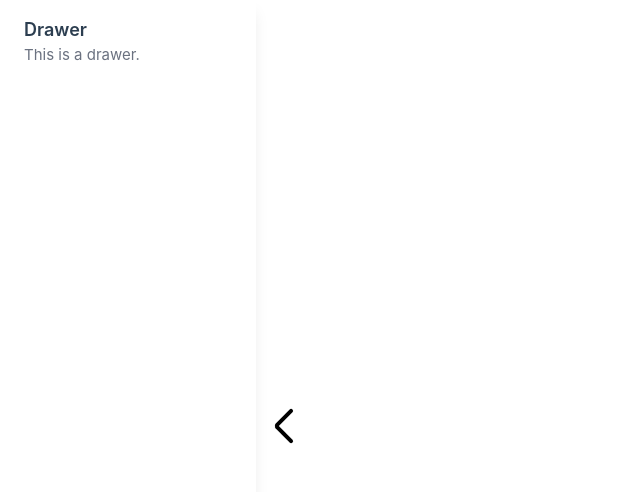
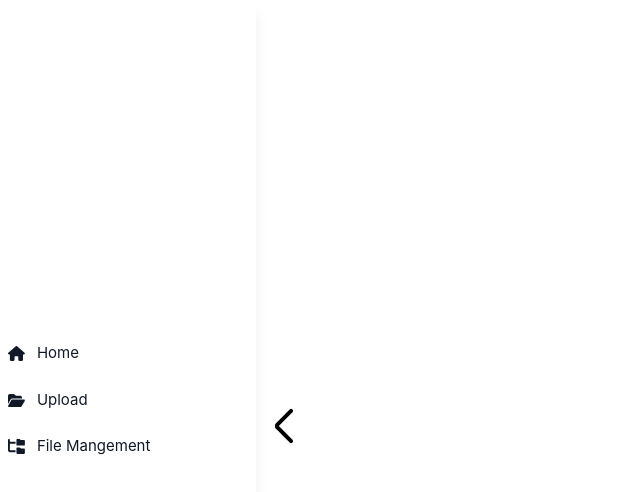
Before and after one commit to 0ctopusHead/ascend_admin_frontend, a Vue app: page / in a window 1280 px wide. Shown: the top 492 px of the page, without its empty margins (0-640 px from the left). Built offline with nearby package versions, Linux system fonts and the light colour scheme.

Commit message:
added drawer content

```diff
--- a/src/App.vue
+++ b/src/App.vue
@@ -91,9 +91,38 @@ import { RouterLink, RouterView } from 'vue-router'
     <div
       class="fixed top-0 left-0 z-20 w-64 h-full transition-all duration-500 transform -translate-x-full bg-white shadow-lg peer-checked:translate-x-0"
     >
-      <div class="px-6 py-4">
-        <h2 class="text-lg font-semibold">Drawer</h2>
-        <p class="text-gray-500">This is a drawer.</p>
+      <div class="flex flex-col items-center justify-center h-full">
+        <ul class="w-full space-y-2 font-medium">
+          <li>
+            <a
+              href="#"
+              class="flex items-center p-2 text-gray-900 dark:text-white hover:bg-gray-100 dark:hover:bg-gray-700 group focus:border-4 focus:border-r-red-600 focus:bg-gray-100"
+            >
+              <font-awesome-icon icon="fa-house" />
+              <span class="ms-3">Home</span>
+            </a>
+          </li>
+
+          <li>
+            <a
+              href="#"
+              class="flex items-center p-2 text-gray-900 dark:text-white hover:bg-gray-100 dark:hover:bg-gray-700 group focus:border-4 focus:border-r-red-600 focus:bg-gray-100"
+            >
+              <font-awesome-icon icon="fa-folder-open" />
+              <span class="ms-3">Upload</span>
+            </a>
+          </li>
+
+          <li>
+            <a
+              href="#"
+              class="flex items-center p-2 text-gray-900 dark:text-white hover:bg-gray-100 dark:hover:bg-gray-700 group focus:border-4 focus:border-r-red-600 focus:bg-gray-100"
+            >
+              <font-awesome-icon icon="fa-folder-tree" />
+              <span class="ms-3">File Mangement</span>
+            </a>
+          </li>
+        </ul>
       </div>
     </div>
   </div>
--- a/src/main.ts
+++ b/src/main.ts
@@ -8,12 +8,15 @@ import { FontAwesomeIcon } from '@fortawesome/vue-fontawesome'
 import { faUser } from '@fortawesome/free-solid-svg-icons'
 import { faRightFromBracket } from '@fortawesome/free-solid-svg-icons'
 import { faChevronRight } from '@fortawesome/free-solid-svg-icons'
+import { faHouse } from '@fortawesome/free-solid-svg-icons'
+import { faFolderOpen } from '@fortawesome/free-solid-svg-icons'
+import { faFolderTree } from '@fortawesome/free-solid-svg-icons'
 
 import App from './App.vue'
 import router from './router'
 
 const app = createApp(App)
-library.add(faUser, faRightFromBracket, faChevronRight)
+library.add(faUser, faRightFromBracket, faChevronRight, faHouse, faFolderOpen, faFolderTree)
 
 app.component('font-awesome-icon', FontAwesomeIcon)
 app.use(createPinia())
```
